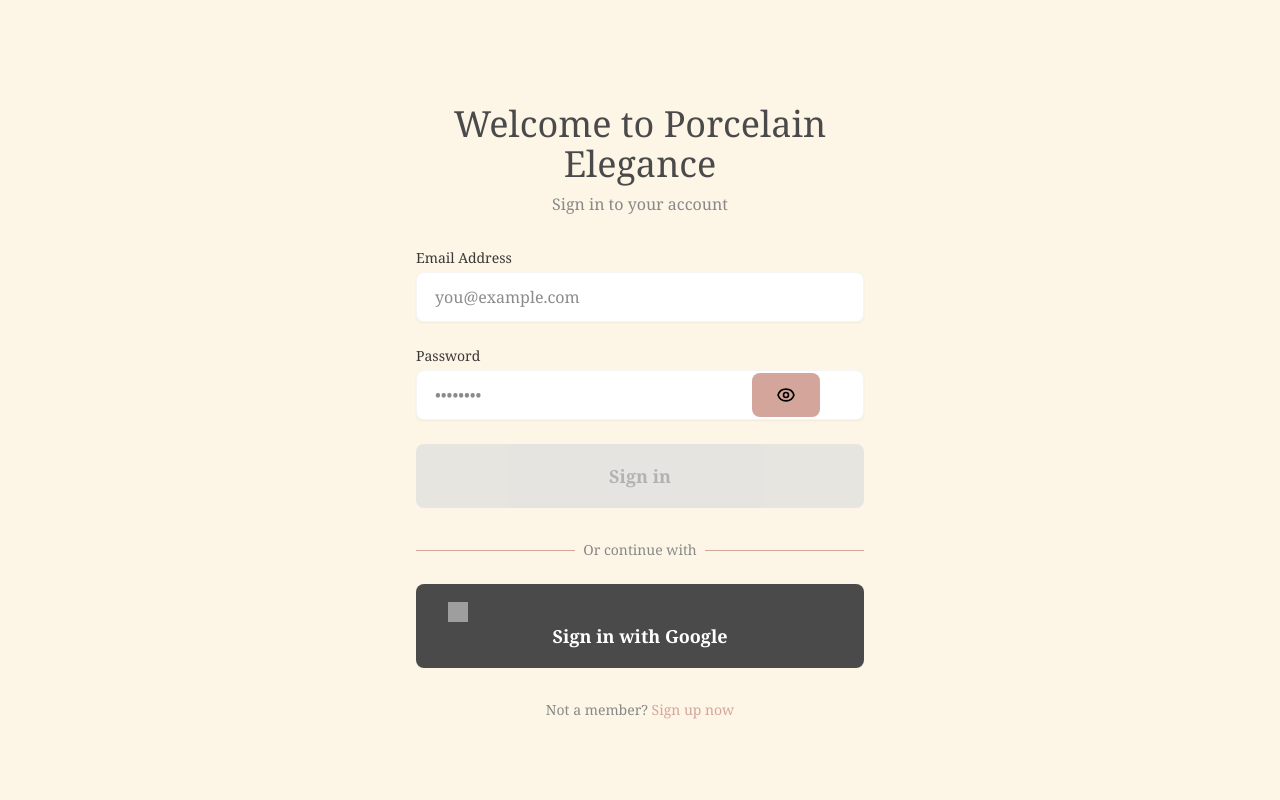
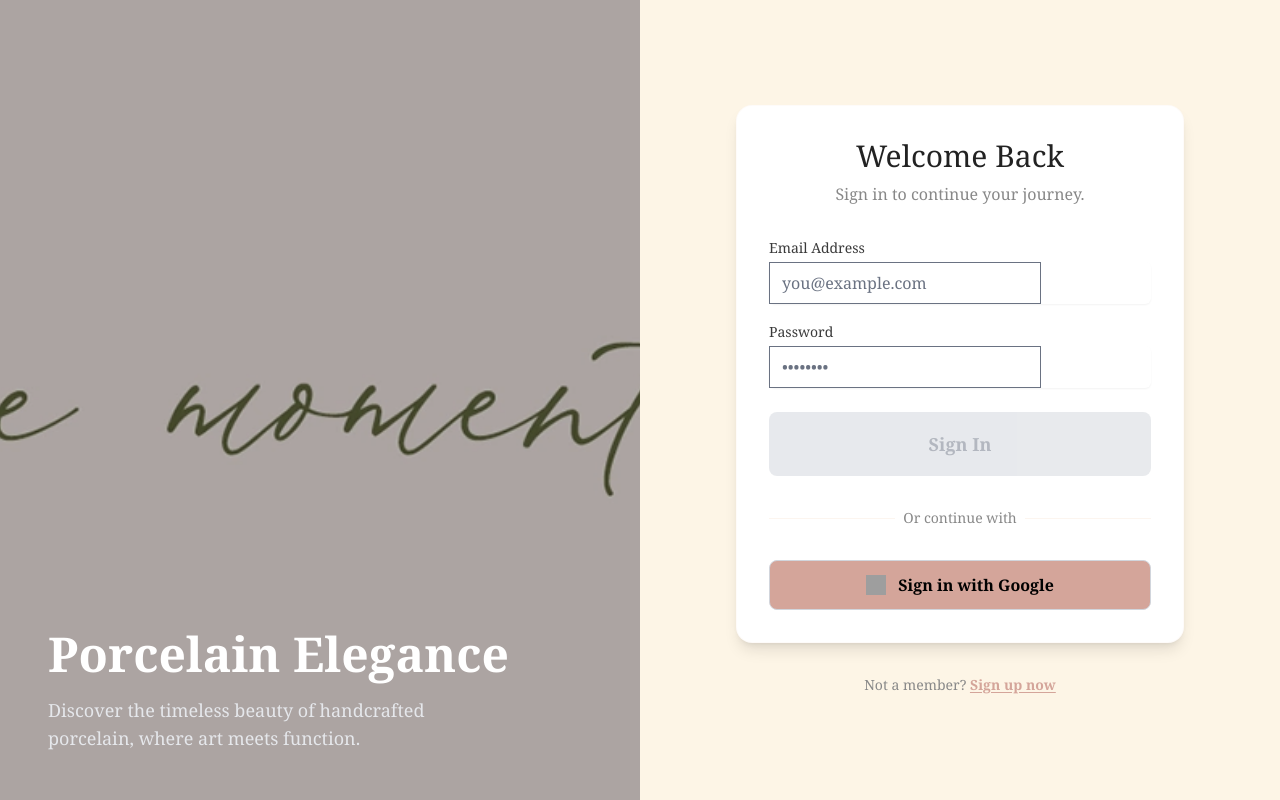
Before and after one commit to Finrood/NatiArt, an Angular app in the folder frontend/natiart-app/: page /login in a window 1280 px wide. Shown: the top 800 px of the page. Built offline with nearby package versions, Linux system fonts and the light colour scheme; grey boxes are pictures that could not be loaded.

Commit message:
[Frontend] Improve design of login component

```diff
--- a/frontend/natiart-app/src/app/directory/components/auth/login/login.component.css
+++ b/frontend/natiart-app/src/app/directory/components/auth/login/login.component.css
@@ -0,0 +1,9 @@
+@reference "../../../../../styles.css";
+
+.form-input {
+  @apply block w-full rounded-md border-0 py-2.5 px-3.5 text-secondary shadow-sm ring-1 ring-inset ring-primary-lighter/50 placeholder:text-secondary/50 focus:ring-2 focus:ring-inset focus:ring-primary sm:text-sm sm:leading-6 transition-all duration-150 ease-in-out bg-surface-variant;
+}
+
+.form-input:focus {
+  @apply bg-surface;
+}
--- a/frontend/natiart-app/src/app/directory/components/auth/login/login.component.html
+++ b/frontend/natiart-app/src/app/directory/components/auth/login/login.component.html
@@ -1,67 +1,76 @@
-<div class="min-h-screen bg-background flex items-center justify-center px-4 sm:px-6 lg:px-8">
-  <div [@fadeIn] class="w-full max-w-xs sm:max-w-sm md:max-w-md space-y-6 sm:space-y-8">
-    <div>
-      <h1 class="mt-6 text-center text-2xl sm:text-3xl md:text-4xl font-light text-secondary">
-        Welcome to Porcelain Elegance
-      </h1>
-      <p class="mt-2 text-center text-xs sm:text-sm md:text-base text-secondary-light">
-        Sign in to your account
-      </p>
+<div class="min-h-screen bg-background font-serif">
+  <div class="grid grid-cols-1 lg:grid-cols-2 min-h-screen">
+    <!-- Left Column: Branding & Image -->
+    <div class="hidden lg:block relative">
+      <img src="assets/img/a1.webp" alt="Elegant porcelain" class="absolute inset-0 w-full h-full object-cover">
+      <div class="absolute inset-0 bg-black/30"></div>
+      <div class="relative z-10 flex flex-col justify-end h-full p-12 text-white">
+        <h1 class="text-5xl font-bold font-serif mb-4">Porcelain Elegance</h1>
+        <p class="text-lg text-gray-200 max-w-md">Discover the timeless beauty of handcrafted porcelain, where art meets function.</p>
+      </div>
     </div>
 
-    <form (ngSubmit)="doLoginUser()" [formGroup]="loginForm" class="mt-8 space-y-6">
-      <div class="space-y-6" formGroupName="credentials">
-        <app-natiart-form-field label="Email Address" controlName="username" [form]="loginForm">
-          <input type="email" formControlName="username" autocomplete="email" class="w-full px-4 py-3 bg-surface rounded-lg border border-surface-variant focus:border-primary focus:ring-2 focus:ring-primary/30 placeholder:text-surface-contrast/50 transition-all" placeholder="you@example.com">
-        </app-natiart-form-field>
+    <!-- Right Column: Login Form -->
+    <div class="flex items-center justify-center p-6 sm:p-12">
+      <div class="w-full max-w-md">
+        <div class="lg:hidden text-center mb-8">
+          <h1 class="text-4xl font-bold font-serif text-primary-dark">Porcelain Elegance</h1>
+        </div>
 
-        <app-natiart-form-field label="Password" controlName="password" [isPassword]="true" [form]="loginForm" (showPasswordEmitter)="togglePasswordVisibility()">
-          <input [type]="showPassword ? 'text' : 'password'"
-            formControlName="password" autocomplete="new-password" placeholder="••••••••" class="w-full px-4 py-3 bg-surface rounded-lg border border-surface-variant focus:border-primary focus:ring-2 focus:ring-primary/30 placeholder:text-surface-contrast/50 transition-all">
-          </app-natiart-form-field>
-
-          <app-button type="submit" [disabled]="loginForm.invalid" [block]="true" color="primary" size="lg">
-            Sign in
-          </app-button>
-        </div>
-      </form>
-
-
+        <div [@fadeIn] class="bg-surface p-8 rounded-2xl shadow-lg border border-primary-lighter/20">
+          <h2 class="text-3xl font-light text-secondary-dark text-center mb-2">Welcome Back</h2>
+          <p class="text-center text-secondary-light mb-8">Sign in to continue your journey.</p>
 
           @if (errorMessage) {
-        <div class="mt-3 text-center text-xs sm:text-sm text-red-600" role="alert">
+            <div class="bg-error/10 border border-error/30 text-error px-4 py-3 rounded-lg mb-6 text-sm" role="alert">
               {{ errorMessage }}
             </div>
           }
 
-      <div class="mt-6 sm:mt-8">
-        <div class="relative">
+          <form (ngSubmit)="doLoginUser()" [formGroup]="loginForm" class="space-y-6">
+            <div formGroupName="credentials">
+              <app-natiart-form-field label="Email Address" controlName="username" [form]="credentialsForm">
+                <input type="email" formControlName="username" autocomplete="email" placeholder="you@example.com"
+                       class="form-input">
+              </app-natiart-form-field>
+
+              <app-natiart-form-field label="Password" controlName="password" [form]="credentialsForm">
+                <input [type]="showPassword ? 'text' : 'password'" formControlName="password" autocomplete="current-password"
+                       placeholder="••••••••" class="form-input">
+              </app-natiart-form-field>
+            </div>
+
+            <app-button type="submit" [disabled]="loginForm.invalid" [block]="true" color="primary" size="lg">
+              Sign In
+            </app-button>
+          </form>
+
+          <div class="relative my-8">
             <div class="absolute inset-0 flex items-center">
-            <div class="w-full border-t border-primary"></div>
+              <div class="w-full border-t border-primary-lighter/50"></div>
             </div>
-          <div class="relative flex justify-center text-xs sm:text-sm">
-            <span class="px-2 bg-background text-secondary-light">
-              Or continue with
-            </span>
+            <div class="relative flex justify-center text-sm">
+              <span class="px-2 bg-surface text-secondary-light">Or continue with</span>
             </div>
           </div>
 
-        <div class="mt-6">
-          <app-button color="secondary" [block]="true" size="lg">
-            <img alt="Google logo" class="h-5 w-5 mr-2"
-              src="https://www.gstatic.com/firebasejs/ui/2.0.0/images/auth/google.svg">
+          <div>
+                        <app-button [block]="true" customClass="bg-white border border-gray-300 text-gray-700 hover:bg-gray-50">
+              <span class="flex items-center justify-center">
+                <img alt="Google logo" class="h-5 w-5 mr-3" src="https://www.gstatic.com/firebasejs/ui/2.0.0/images/auth/google.svg">
                 Sign in with Google
+              </span>
             </app-button>
           </div>
         </div>
 
-        <p class="mt-4 sm:mt-6 text-center text-xs sm:text-sm text-secondary-light">
+        <p class="mt-8 text-center text-sm text-secondary-light">
           Not a member?
-          <a
-            class="font-medium text-primary hover:text-primary-dark transition-colors duration-300 focus:outline-none focus:underline"
-            href="/register">
+          <a routerLink="/register" class="font-semibold text-primary hover:text-primary-dark underline underline-offset-2">
             Sign up now
           </a>
         </p>
       </div>
     </div>
+  </div>
+</div>
--- a/frontend/natiart-app/src/app/directory/components/auth/login/login.component.ts
+++ b/frontend/natiart-app/src/app/directory/components/auth/login/login.component.ts
@@ -70,6 +70,10 @@ export class LoginComponent implements OnInit {
     this.loginForm = this.initForm();
   }
 
+  get credentialsForm(): FormGroup {
+    return this.loginForm.get('credentials') as FormGroup;
+  }
+
   ngOnInit(): void {
     if (this.tokenService.accessToken) {
       this.authenticationService.fetchCurrentUser();
@@ -88,11 +92,7 @@ export class LoginComponent implements OnInit {
       return;
     }
 
-    const formValue = this.loginForm.getRawValue();
-    const credentials: Credentials = {
-      username: formValue.credentials.username,
-      password: formValue.credentials.password,
-    };
+    const credentials = this.credentialsForm.value;
 
     this.authenticationService.login(credentials)
       .subscribe({
```
Lines whose indentation alone changed are shown as unchanged.
